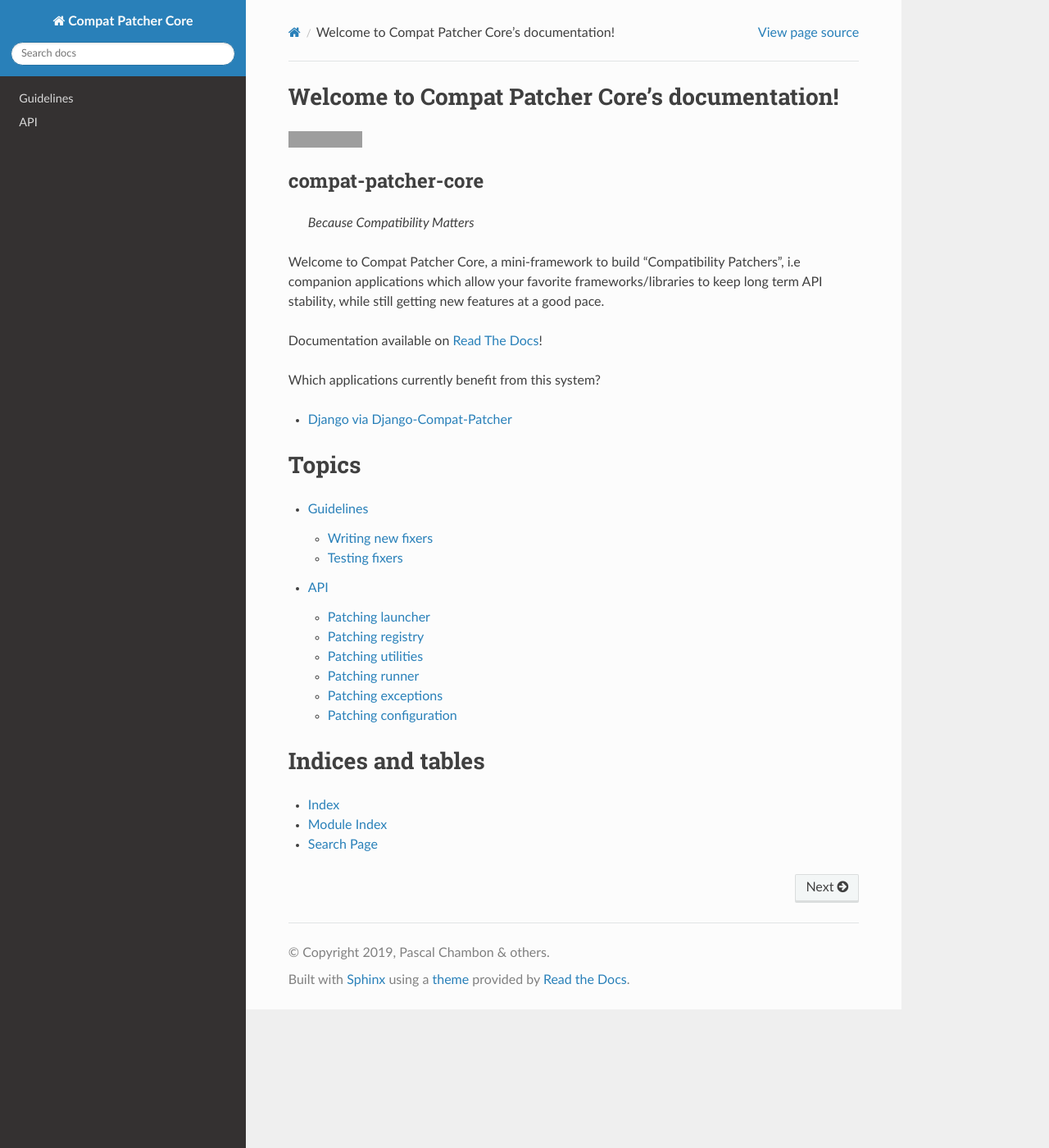
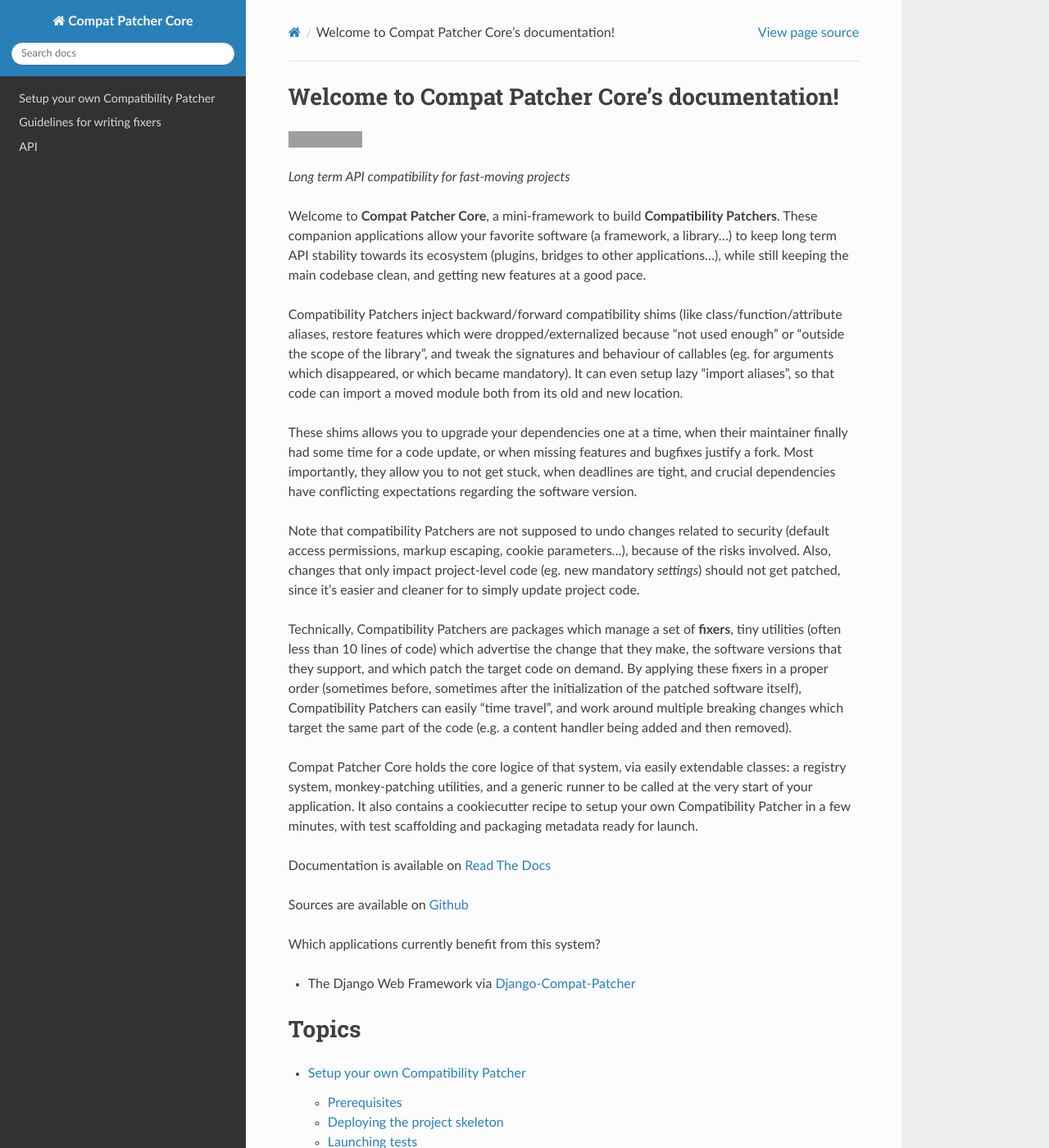
Before and after one commit to pakal/compat-patcher-core, a Sphinx documentation site: the page built from docs/index.rst, in a window 1280 px wide and 1400 px high. Shown: the whole window at 82% size. Built offline with Sphinx 7.4.7 and the Read the Docs theme 2.0.0, drawn with Linux system fonts in a browser that asks for light colours; some of the changed text lies outside the part shown; grey boxes are pictures that could not be loaded.

Commit message:
Complete presentation, startup instructions and miscellaneous advice in the docs.

```diff
--- a/README.rst
+++ b/README.rst
@@ -2,18 +2,44 @@
     :target: https://travis-ci.com/pakal/compat-patcher-core
 
 
-=====================
-compat-patcher-core
-=====================
+*Long term API compatibility for fast-moving projects*
 
-    *Because Compatibility Matters*
 
-Welcome to Compat Patcher Core, a mini-framework to build "Compatibility Patchers", i.e companion applications which
-allow your favorite frameworks/libraries to keep long term API stability, while still getting new features at a good pace.
+Welcome to **Compat Patcher Core**, a mini-framework to build **Compatibility Patchers**. These companion applications
+allow your favorite software (a framework, a library...) to keep long term API stability towards its ecosystem
+(plugins, bridges to other applications...), while still keeping the main codebase clean, and getting new features at
+a good pace.
 
-Documentation available on `Read The Docs <https://compat-patcher-core.readthedocs.io/en/latest/index.html>`_!
+Compatibility Patchers inject backward/forward compatibility shims (like class/function/attribute aliases, restore
+features which were dropped/externalized because "not used enough" or "outside the scope of the library", and tweak
+the signatures and behaviour of callables (eg. for arguments which disappeared, or which became mandatory). It can
+even setup lazy "import aliases", so that code can import a moved module both from its old and new location.
+
+These shims allows you to upgrade your dependencies one at a time, when their maintainer finally had some time for a
+code update, or when missing features and bugfixes justify a fork. Most importantly, they allow you to not get stuck,
+when deadlines are tight, and crucial dependencies have conflicting expectations regarding the software version.
+
+Note that compatibility Patchers are not supposed to undo changes related to security (default access permissions,
+markup escaping, cookie parameters...), because of the risks involved. Also, changes that only impact project-level
+code (eg. new mandatory *settings*) should not get patched, since it's easier and cleaner for to simply update project
+code.
+
+Technically, Compatibility Patchers are packages which manage a set of **fixers**, tiny utilities (often less than 10
+lines of code) which advertise the change that they make, the software versions that they support, and which patch the
+target code on demand. By applying these fixers in a proper order (sometimes before, sometimes after the
+initialization of the patched software itself), Compatibility Patchers can easily "time travel", and work around multiple
+breaking changes which target the same part of the code (e.g. a content handler being added and then removed).
+
+Compat Patcher Core holds the core logice of that system, via easily extendable classes: a registry system,
+monkey-patching utilities, and a generic runner to be called at the very start of your application. It also contains
+a cookiecutter recipe to setup your own Compatibility Patcher in a few minutes, with test scaffolding and packaging
+metadata ready for launch.
+
+Documentation is available on `Read The Docs <https://compat-patcher-core.readthedocs.io/en/latest/index.html>`_
+
+Sources are available on `Github <https://github.com/pakal/compat-patcher-core>`_
 
 
 Which applications currently benefit from this system?
 
-- `Django via Django-Compat-Patcher <https://github.com/pakal/django-compat-patcher>`_
+- The Django Web Framework via `Django-Compat-Patcher <https://github.com/pakal/django-compat-patcher>`_
--- a/docs/guidelines.rst
+++ b/docs/guidelines.rst
@@ -1,67 +1,34 @@
-Guidelines
-#######################
+Guidelines for writing fixers
+===========================================
 
-In the following documentation, the **software** represents the application/framework/library for which the compat-patcher
-companion application is implemented.
-
-To make a new framework/library benefit from such a compat-patcher, we recommend starting from the
-provided project skeleton :
-
-COMING SOON
-
-.. TODO ADD COOKIE-CUTTER RECIPE
-
-This skeleton provides a standard structure for utilities and sets of fixers, and activates several helpers: checking that every fixer has its test (when using pytest), checking that no stdlib "warnings.warn()" is used by compatibility shims, autogenerating a Readme with the list of available fixers...
-
-.. Then, provide the `current_software_version` to the registry constructor, possibly as a callable.
-
-.. TODO PUT THESE INIT STEPS IN RECIPE INSTEAD!!!
-
-
-Writing new fixers
---------------------
+compat_patcher_core.PatchingRegistry.
 
 - Follow PEP8 as much as you can, or use `Black <https://pypi.org/project/black/>`_ to solve the problem once and for all.
 
-- Fixers have to be registered with the :meth:`compat_patcher_core.PatchingRegistry.register_compatibility_fixer()` method of a patching registry. Hint: you can be DRY by using :code:`functools.partial` to preconfigure a set of similar fixers.
+- Fixers have to be registered with the :meth:`.register_compatibility_fixer()` method of a patching registry. Hint: you can be DRY by using :code:`functools.partial()` to preconfigure a set of similar fixers.
 
-- Fixers must have a docstring explaining what they do (what breaking changes it deals with), and tests checking that both old and new behaviour keep working.
+- Fixers must have a docstring explaining what they do (what breaking changes they deal with), and tests checking that both old and new behaviour keep working. These tests must have a name matching the form "test_<fixer-name>()" to be recognized.
 
 - Fixers should have a signature following the convention :code:`fix_<kind>_<path>_<element>(utils)`, where:
 
   - :code:`<kind>` is one of the following:
 
-    - "deletion" (when an elemnt was removed from sources and must be put back).
-    - "behavior" (when a signature changed, when an optional arguments became mandatory...).
-    - "outsourcing" (when a whole submodule was turned into an external python package).
+    - "deletion" (when an element was removed from sources and must be put back)
+    - "behavior" (when a signature changed, when an optional arguments became mandatory...)
+    - "outsourcing" (when a whole submodule was turned into an external python package)
 
-  - :code:`<path>` is the trail of submodules leading to the patched elemnt (with dots replaced by underscores), **not** including the root module of the library
-  - :code:`<element>` is the element to be patched ; for clarity you should use the same character casing as the real elemnt name
+  - :code:`<path>` is the trail of submodules leading to the patched element (with dots replaced by underscores), **not** including the root module of the library
+  - :code:`<element>` is the element to be patched ; for clarity you should use the same character casing as the real element name
   - :code:`utils` is the injected parameter, which exposes patching utilities
 
-- Fixers should not be created to modify project-level code, like framework settings, since these are supposed to be easily updatable by project maintainers.
-
-- Fixers should not reintroduce code which raises security issues (like XSS attacks...), unless these fixers are OFF by default, deeply documented, and risks can be properly mitigated by project maintainers.
-
-- Fixers should be coded very *defensively*, since they are highly expected to repair breakages, not introduce new ones.
+- Fixers should be coded quite *defensively*, since they are highly expected to repair breakages, not introduce new ones.
 
 - Fixers should follow these rules of good behaviour:
 
   - Use monkey-patching utilities from the injected :code:`utils` object, not direct assignments
   - Not do logging or warnings by themselves either, but use the injected :code:`utils` object once again (or a dedicated WarningsProxy instance)
-  - Not do global imports of software submodules or external libraries, but import them locally inside the fixer function
+  - Not do global imports of software submodules or external libraries, but import them *locally* inside the fixer function
 
+- Fixers should not reintroduce code which raises security issues (like XSS attacks...), unless these fixers are OFF by default, deeply documented, and risks can be properly mitigated by project maintainers.
 
-
-
-
-Testing fixers
---------------------
-
-You can run :code:`python setup.py test`, which will install test requirements in a temporary folder, and launch pytest.
-
-You can also install all test requirements in your virtualenv via :code:`pip -r requirements.txt` and run :code:`pytest -vl`.
-
-MOST IMPORTANTLY, to test cross-version compatibility of your changes, install and run the "tox" python tool from the root folder of the repository; and ensure that all combinations of Python and your to-be-patched framework are present in "tox.ini".
-
-A Travis file is included for Continuous Integration of your Git repository.
+- Fixers should not be created to modify project-level code, like framework settings, since these are supposed to be easily updatable by project maintainers.
--- a/docs/index.rst
+++ b/docs/index.rst
@@ -5,7 +5,7 @@
 
 
 Welcome to Compat Patcher Core's documentation!
-===============================================
+###################################################
 
 
 .. include:: ../README.rst
--- /dev/null
+++ b/docs/startup.rst
@@ -0,0 +1,78 @@
+
+Setup your own Compatibility Patcher
+=================================================
+
+To make a new framework/library (here called the **software**) benefit from such a companion application, we recommend
+starting from the provided project skeleton.
+
+It provides a standard structure for utilities and sets of fixers (preventing import loops), and activates several
+helpers: checking that every fixer has its test, checking that no stdlib "warnings.warn()" is directly used by
+compatibility shims, checking that Tox properly tests the setuptools-deployed package and not the one of the "src/"
+directory, generating a readme file with the list of available fixers...
+
+It also provides basic metadata files for packaging, as well as Pytest/Tox integration, Travis integration for
+Continuous Integration of your Git repository..
+
+
+Prerequisites
+---------------------------------
+
+As usual, it is advised that you create and activate a separate python virtual environment before working an a new
+project.
+
+Recent python versions will just need :code:`python -m venv <env_name>`, while older ones will use
+:code:`virtualenv <env_name>` after installing `virtualenv` package, or :code:`mkvirtualenv <env_name>` if they prefer the
+commodities of `virtualenvwrapper`.
+
+Be sure that `your virtualenv is activated <https://virtualenv.pypa.io/en/stable/userguide/>`_ before proceeding
+(:code:`pip freeze` should show an empty list of installed packages).
+
+Then `install cookiecutter <https://cookiecutter.readthedocs.io/en/latest/installation.html>`_ as explained in their docs.
+
+
+Deploying the project skeleton
+-------------------------------------
+
+The recipe for compatibility patchers is stored in the compat-patcher-core repository, so just do::
+
+    cookiecutter https://github.com/pakal/compat-patcher-core
+
+Enter the requested information, in particuler the **project_prefix** which should be the short name of the software
+which you intend to provides comaptibility fixers for. By convention, your compatibility patcher should have a name
+in the form "<software>-compat-patcher".
+
+Then `cd` into the newly created project, and explore the few files that were templated for you.
+
+
+Launching tests
+------------------
+
+You can run :code:`python setup.py test`, which will install test requirements in a temporary folder, and launch pytest.
+
+But it is advised to install all dev dependencies in your virtualenv, and directly run :code:`pytest`::
+
+    pip install -r requirements-dev.txt
+
+    pytest
+
+In case of failed tests, you might want to tweak the `pytest.ini` file, or directly ask for more verbosity::
+
+    pytest -vl --tb=long -x
+
+To test cross-version compatibility of your changes, run the :code:`tox` tool from inside the repository;
+and ensure that eventually all combinations of Python and your to-be-patched framework are present in your `tox.ini` file.
+
+
+Implementing software-specific patchers
+----------------------------------------
+
+Now begins the real value-added work:
+
+- Adding your target software as a dependency, in `setup.py` and `requirements.txt`
+- Fixing the implementation of `get_current_software_version()` (in `registry.py`) to fetch the real current version of said software
+- Writing your first compatibility fixers, as well as their tests (look at the dummy `fix_behaviour_submodule_element()`
+  and then remove it).
+- Tweaking `README.in`, `CHANGELOG` and `CONTRIBUTING` according to your needs, and (re)generating the real `README.rst` with `generate_readme.py`
+- Optionally modifying the root `patch()` function to fetch its default settings from the configuration files of your target framework
+
+Note that if you don't plan to provide a standalone patcher, but an additional fixers registry for an existing Compatibility Patcher, you can remove all of the `patch()` functionality.
```
Also changed, not shown: other parts of docs/index.rst (+3 -2 lines), docs/api.rst (+10 -7 lines), 1 other file.
